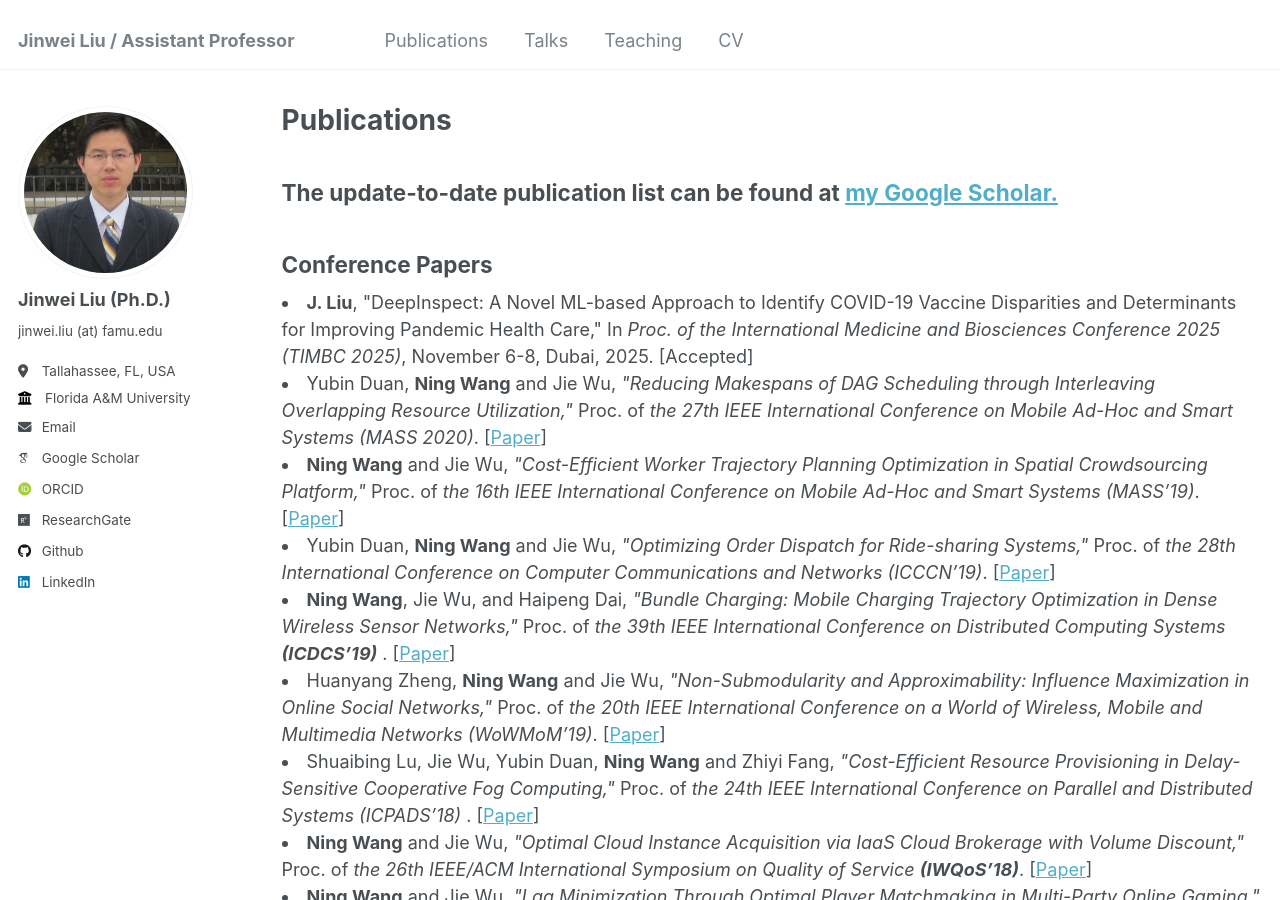
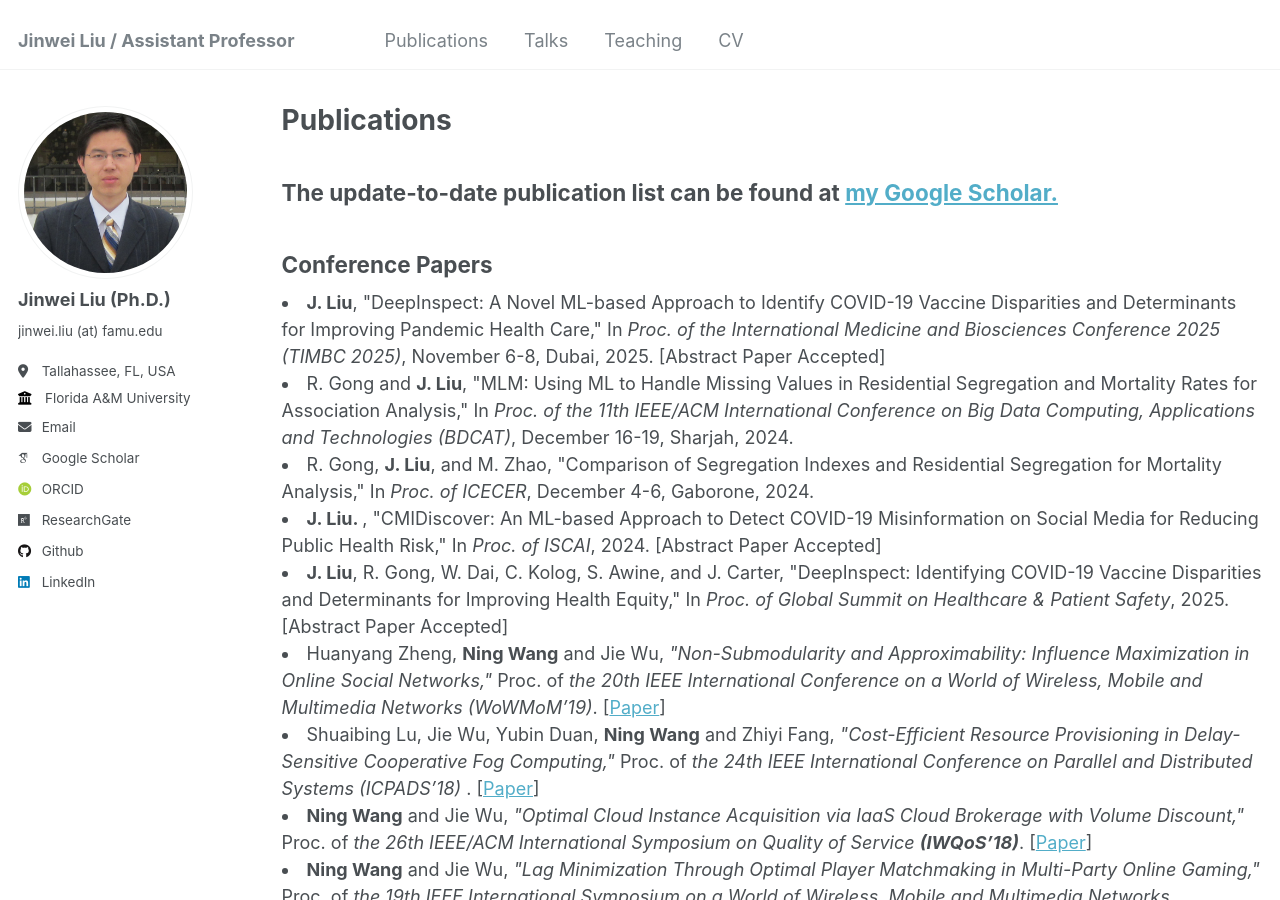
Before and after one commit to jinweiliucu/jinweiliucu.github.io, a Jekyll site: the page built from _publications/publications.html, in a window 1280 px wide and 900 px high. Built offline with Jekyll 4.4.1, drawn with Linux system fonts in a browser that asks for light colours; some web fonts are replaced.

Commit message:
Update publications.html

```diff
--- a/_publications/publications.html
+++ b/_publications/publications.html
@@ -12,38 +12,40 @@ author_profile: true
 
     <li>
     <strong>J. Liu</strong>, "DeepInspect: A Novel ML-based Approach to Identify COVID-19 Vaccine Disparities and Determinants for Improving Pandemic Health Care,"
-    In <em>Proc. of the International Medicine and Biosciences Conference 2025 (TIMBC 2025)</em>, November 6-8, Dubai, 2025. [Accepted]
-     <!-- [<a href="/website/paper/~.pdf">Paper</a>]</span> -->
+    In <em>Proc. of the International Medicine and Biosciences Conference 2025 (TIMBC 2025)</em>, November 6-8, Dubai, 2025. [Abstract Paper Accepted]
+    <!-- [<a href="/website/paper/~.pdf">Paper</a>]</span> -->
     </span><br>
     </li>
 
     <li>
-    Yubin Duan, <strong>Ning Wang</strong> and Jie Wu,
-    <em>"Reducing Makespans of DAG Scheduling through Interleaving Overlapping Resource Utilization,"</em>
-    Proc. of  <em>the 27th IEEE International Conference on Mobile Ad-Hoc and Smart Systems (MASS 2020)</em>.
-    [<a href="/website/paper/~.pdf">Paper</a>]</span>
-    </span><br>
-    </li>
-    <li>
-    <strong>Ning Wang</strong> and Jie Wu,
-    <em>"Cost-Efficient Worker Trajectory Planning Optimization in Spatial Crowdsourcing Platform,"</em>
-    Proc. of  <em>the 16th IEEE International Conference on Mobile Ad-Hoc and Smart Systems (MASS’19)</em>.
-    [<a href="/website/paper/~.pdf">Paper</a>]</span>
+    R. Gong and <strong>J. Liu</strong>,
+    "MLM: Using ML to Handle Missing Values in Residential Segregation and Mortality Rates for Association Analysis,"
+    In <em>Proc. of the 11th IEEE/ACM International Conference on Big Data Computing, Applications and Technologies (BDCAT)</em>, December 16-19, Sharjah, 2024.
+    <!-- [<a href="/website/paper/~.pdf">Paper</a>]</span> -->
     </span><br>
     </li>
 
     <li>
-    Yubin Duan, <strong>Ning Wang</strong> and Jie Wu,
-    <em>"Optimizing Order Dispatch for Ride-sharing Systems,"</em>
-    Proc. of  <em>the 28th International Conference on Computer Communications and Networks (ICCCN’19)</em>.
-    [<a href="/website/paper/~.pdf">Paper</a>]</span>
+    R. Gong, <strong>J. Liu</strong>, and M. Zhao,
+    "Comparison of Segregation Indexes and Residential Segregation for Mortality Analysis,"
+    In <em>Proc. of ICECER</em>, December 4-6, Gaborone, 2024.
+    <!-- [<a href="/website/paper/~.pdf">Paper</a>]</span> -->
     </span><br>
     </li>
+
     <li>
-    <strong>Ning Wang</strong>, Jie Wu, and Haipeng Dai,
-    <em>"Bundle Charging: Mobile Charging Trajectory Optimization in Dense Wireless Sensor Networks,"</em>
-    Proc. of  <em>the 39th IEEE International Conference on Distributed Computing Systems <strong>(ICDCS’19)</strong> </em>.
-    [<a href="/website/paper/~.pdf">Paper</a>]</span>
+    <strong>J. Liu. </strong>,
+    "CMIDiscover: An ML-based Approach to Detect COVID-19 Misinformation on Social Media for Reducing Public Health Risk,"
+    In <em>Proc. of ISCAI</em>, 2024. [Abstract Paper Accepted]
+    <!-- [<a href="/website/paper/~.pdf">Paper</a>]</span> -->
+    </span><br>
+    </li>
+
+    <li>
+    <strong>J. Liu</strong>, R. Gong, W. Dai, C. Kolog, S. Awine, and J. Carter,
+    "DeepInspect: Identifying COVID-19 Vaccine Disparities and Determinants for Improving Health Equity,"
+    In <em>Proc. of Global Summit on Healthcare & Patient Safety</em>, 2025. [Abstract Paper Accepted]
+    <!-- [<a href="/website/paper/~.pdf">Paper</a>]</span> -->
     </span><br>
     </li>
 
```
